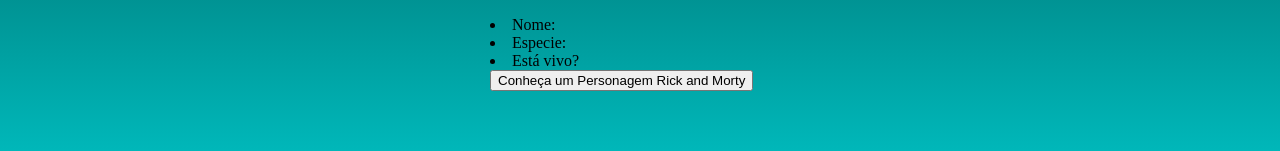
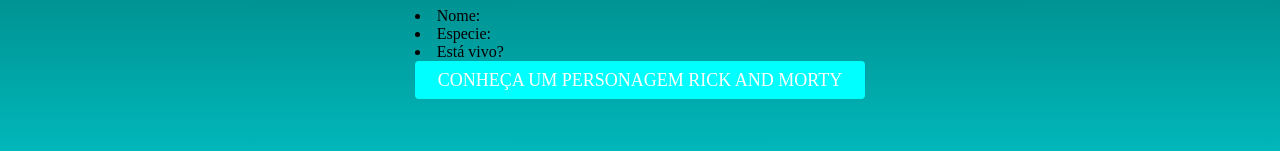
Before and after one commit to YtaloFabriny/minicurso, a plain HTML site: page index.html in a window 1280 px wide. Shown: the part 514-665 px from the top of the page. Drawn offline with Linux system fonts and the light colour scheme.

Commit message:
Implementar estilo para o botão

```diff
--- a/style.css
+++ b/style.css
@@ -24,3 +24,17 @@ main > section img {
     margin: 15px 0;
     width: 300px;
 }
+
+main > section button {
+    background-color: #00FFFF;
+    border: none;
+    border-radius: 4px;
+    color: white;
+    font-family: EuclidBold;
+    font-size: 18px;
+    font-weight: 500;
+    letter-spacing: -o.6px;
+    line-height: 20px;
+    text-transform: uppercase;
+    padding: 9px 23px;
+}
```
